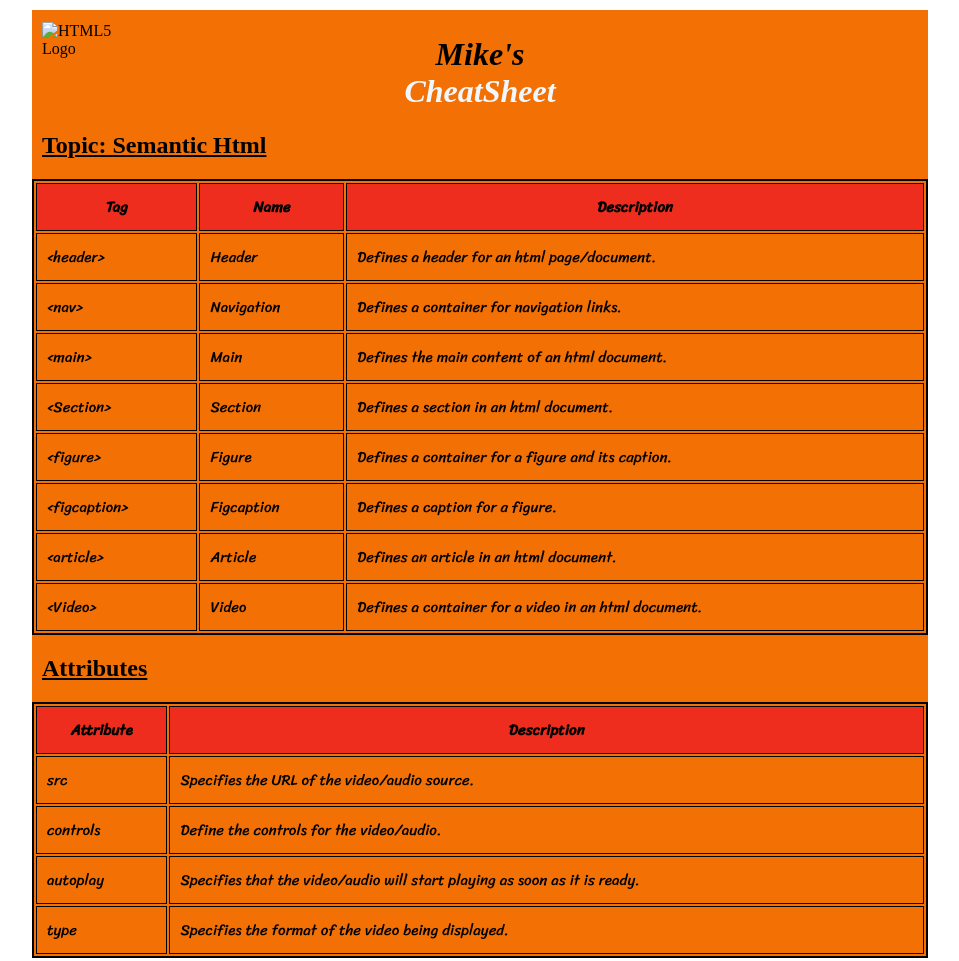
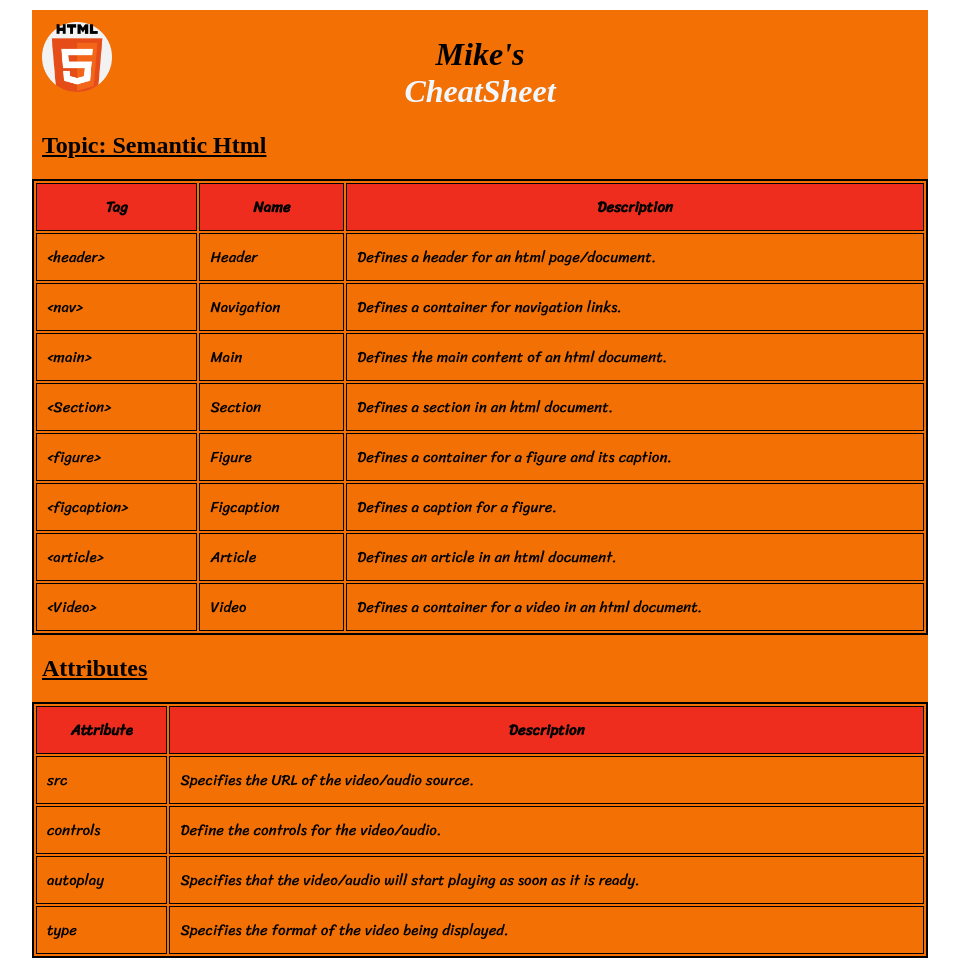
Before and after one commit to mike-MTJ/mike-MTJ.github.io, a plain HTML site: page index.html in a window 1280 px wide. Shown: the whole page, without its empty margins (168-1127 px from the left). Drawn offline with Linux system fonts and the light colour scheme.

Commit message:
Update index.html
tweaked the code for the logo

```diff
--- a/index.html
+++ b/index.html
@@ -12,7 +12,7 @@
 <body>
 <main class="container">
     <h1 id="heading"><span id="mike">Mike's</span> <br><span style="color: aliceblue;">CheatSheet</span></br></h1>
-    <img src="Resources/cheatsheet.png" alt="HTML5 Logo" class="logo">
+    <img src="./cheatsheet.png" alt="HTML5 Logo" class="logo">
     <h2 id="heading2">Topic: Semantic Html</h2>
     <table class="table">
         <thead>
```
